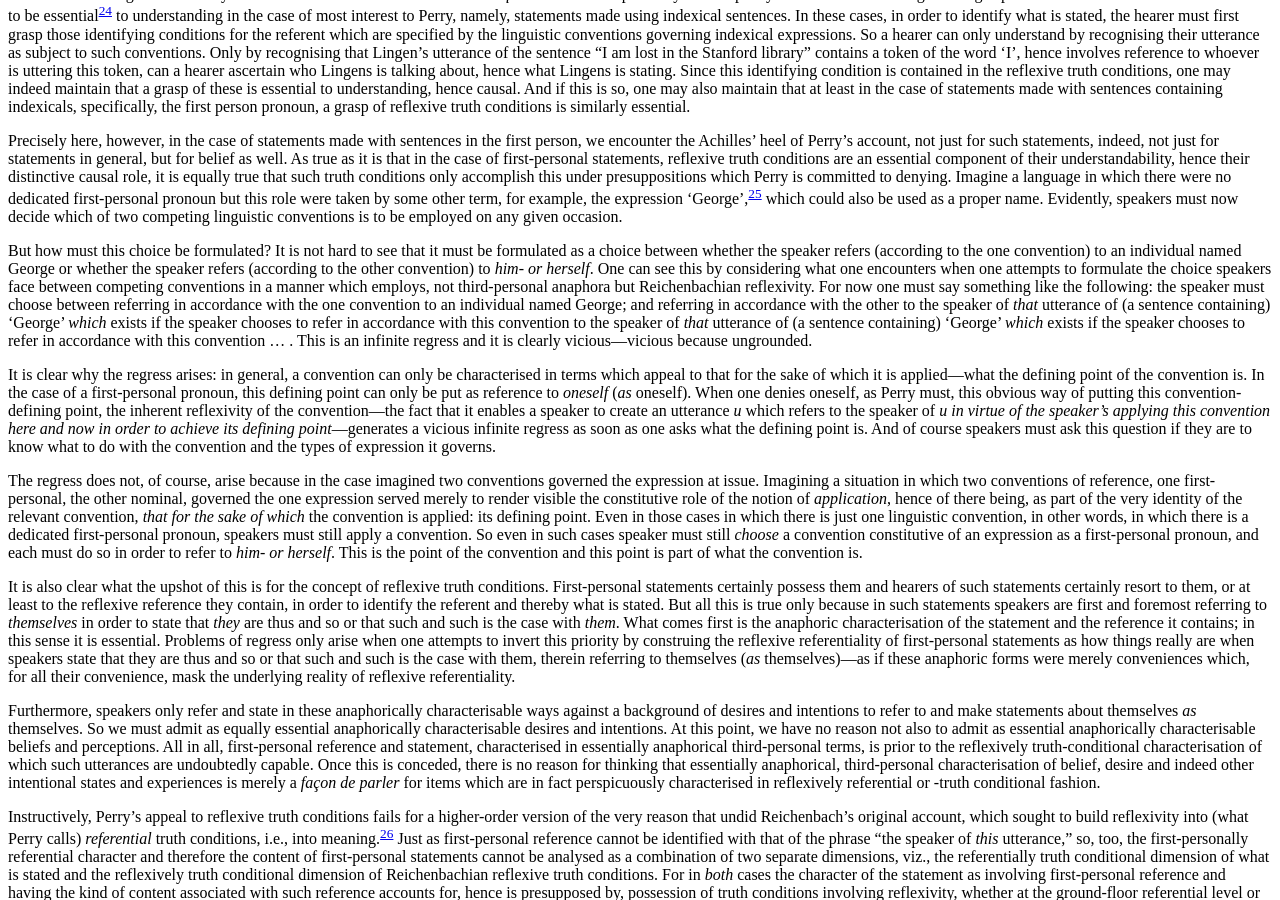
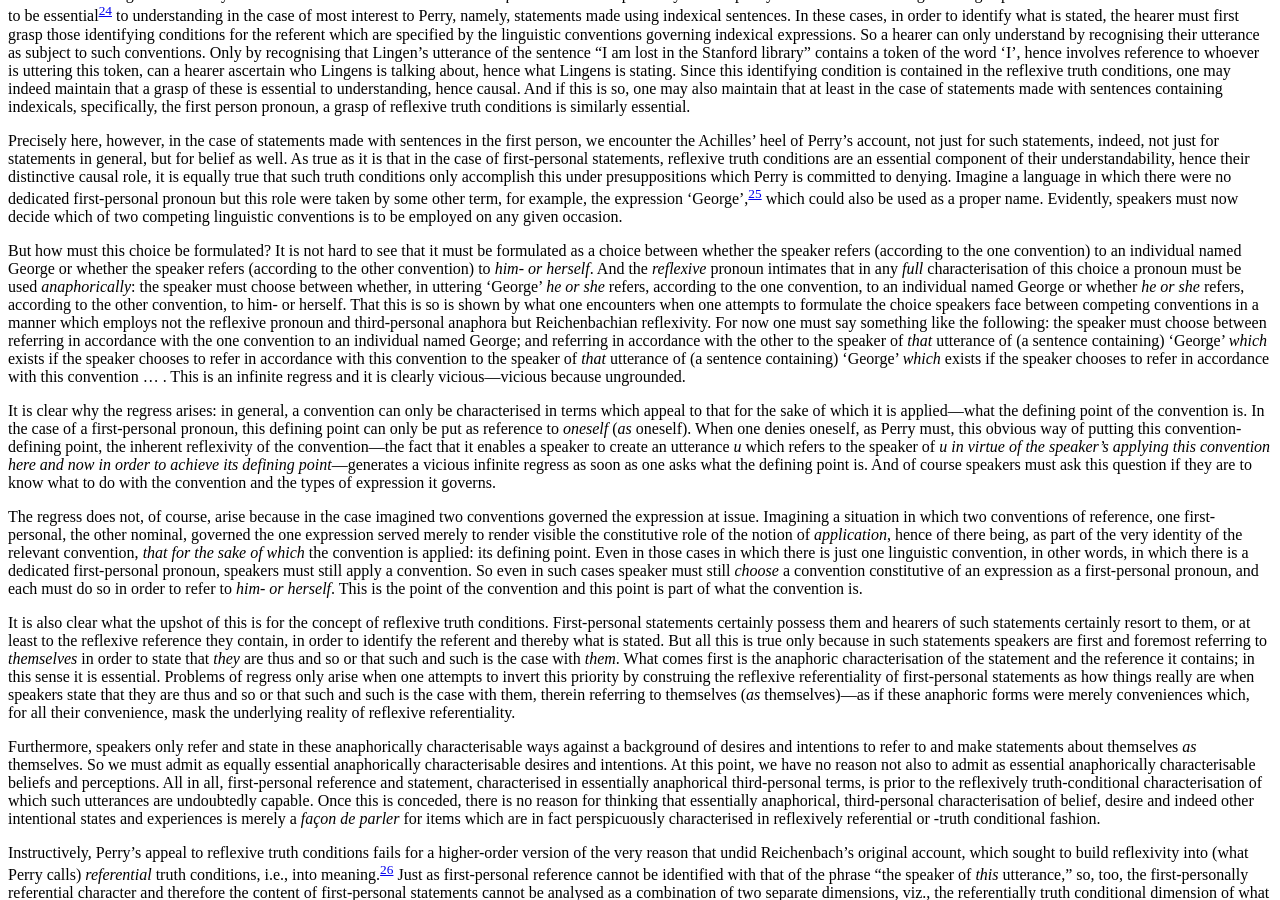
Before and after one commit to klepas/bruins-site, a Jekyll site: the page built from papers/_posts/2016-02-25-the-problem-of-essential-anaphora.md, in a window 1280 px wide and 900 px high, scrolled down 12912 px. Built offline with Jekyll 4.4.1, drawn with Linux system fonts in a browser that asks for light colours; nearby versions of some CDN libraries; some web fonts are replaced.

Commit message:
slight revision of anaphora paper

```diff
--- a/papers/_posts/2016-02-25-the-problem-of-essential-anaphora.md
+++ b/papers/_posts/2016-02-25-the-problem-of-essential-anaphora.md
@@ -328,7 +328,7 @@ Now it is clear how reflexive truth conditions might enable causal role in the c
 
 Precisely here, however, in the case of statements made with sentences in the first person, we encounter the Achilles’ heel of Perry’s account, not just for such statements, indeed, not just for statements in general, but for belief as well. As true as it is that in the case of first-personal statements, reflexive truth conditions are an essential component of their understandability, hence their distinctive causal role, it is equally true that such truth conditions only accomplish this under presuppositions which Perry is committed to denying. Imagine a language in which there were no dedicated first-personal pronoun but this role were taken by some other term, for example, the expression ‘George’,[^25] which could also be used as a proper name. Evidently, speakers must now decide which of two competing linguistic conventions is to be employed on any given occasion.
 
-But how must this choice be formulated? It is not hard to see that it must be formulated as a choice between whether the speaker refers (according to the one convention) to an individual named George or whether the speaker refers (according to the other convention) to _him- or herself_. One can see this by considering what one encounters when one attempts to formulate the choice speakers face between competing conventions in a manner which employs, not third-personal anaphora but Reichenbachian reflexivity. For now one must say something like the following: the speaker must choose between referring in accordance with the one convention to an individual named George; and referring in accordance with the other to the speaker of _that_ utterance of (a sentence containing) ‘George’ _which_ exists if the speaker chooses to refer in accordance with this convention to the speaker of _that_ utterance of (a sentence containing) ‘George’ _which_ exists if the speaker chooses to refer in accordance with this convention ... . This is an infinite regress and it is clearly vicious—vicious because ungrounded.
+But how must this choice be formulated? It is not hard to see that it must be formulated as a choice between whether the speaker refers (according to the one convention) to an individual named George or whether the speaker refers (according to the other convention) to _him- or herself_. And the _reflexive_ pronoun intimates that in any _full_ characterisation of this choice a pronoun must be used _anaphorically_: the speaker must choose between whether, in uttering ‘George’ _he or she_ refers, according to the one convention, to an individual named George or whether _he or she_ refers, according to the other convention, to him- or herself. That this is so is shown by what one encounters when one attempts to formulate the choice speakers face between competing conventions in a manner which employs not the reflexive pronoun and third-personal anaphora but Reichenbachian reflexivity.  For now one must say something like the following: the speaker must choose between referring in accordance with the one convention to an individual named George; and referring in accordance with the other to the speaker of _that_ utterance of (a sentence containing) ‘George’ _which_ exists if the speaker chooses to refer in accordance with this convention to the speaker of _that_ utterance of (a sentence containing) ‘George’ _which_ exists if the speaker chooses to refer in accordance with this convention ... . This is an infinite regress and it is clearly vicious—vicious because ungrounded.
 
 It is clear why the regress arises: in general, a convention can only be characterised in terms which appeal to that for the sake of which it is applied—what the defining point of the convention is. In the case of a first-personal pronoun, this defining point can only be put as reference to _oneself_ (_as_ oneself). When one denies oneself, as Perry must, this obvious way of putting this convention-defining point, the inherent reflexivity of the convention—the fact that it enables a speaker to create an utterance _u_ which refers to the speaker of _u_ _in virtue of the speaker’s applying this convention here and now in order to achieve its defining point_—generates a vicious infinite regress as soon as one asks what the defining point is. And of course speakers must ask this question if they are to know what to do with the convention and the types of expression it governs.
 
```
Also changed, not shown: 1 other file.
